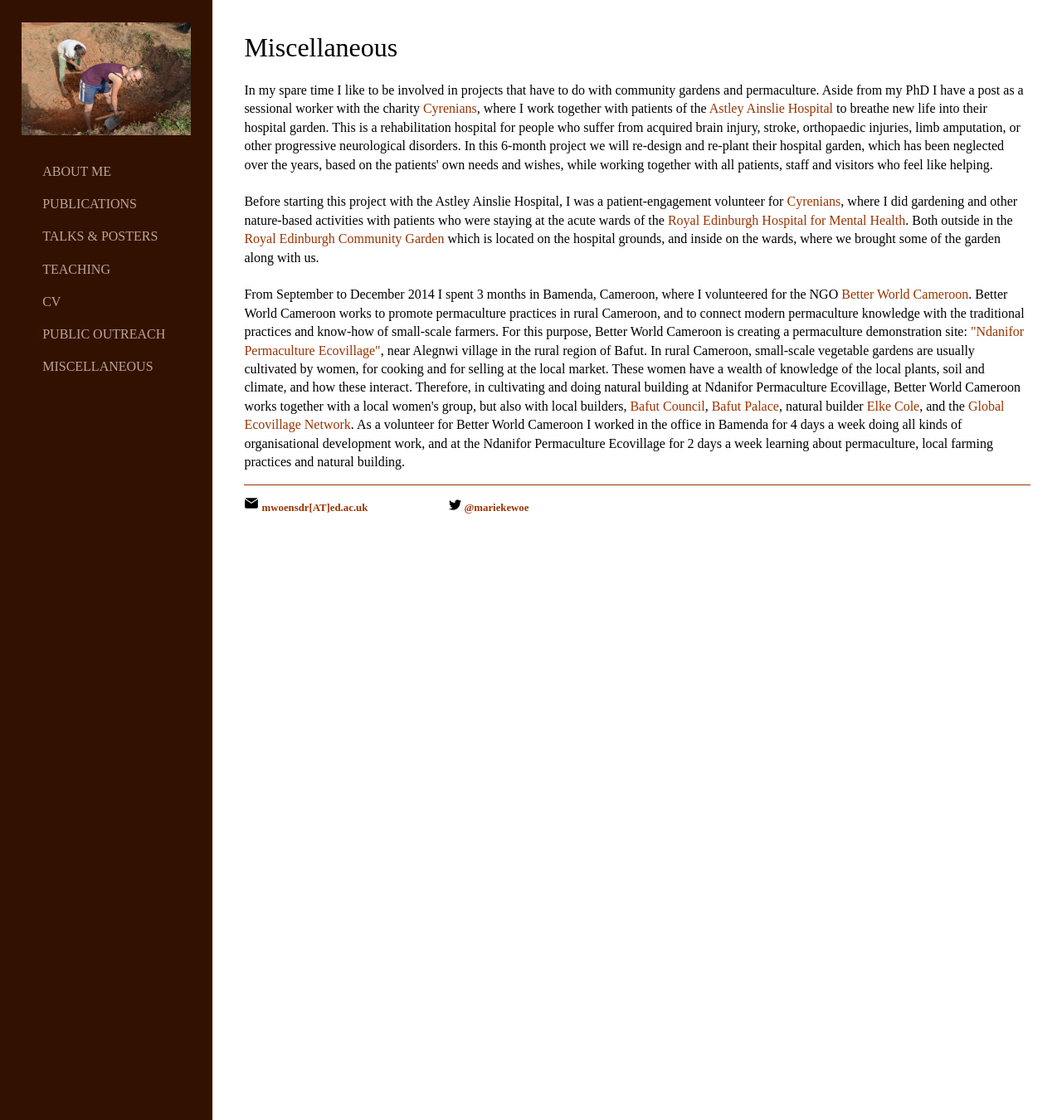
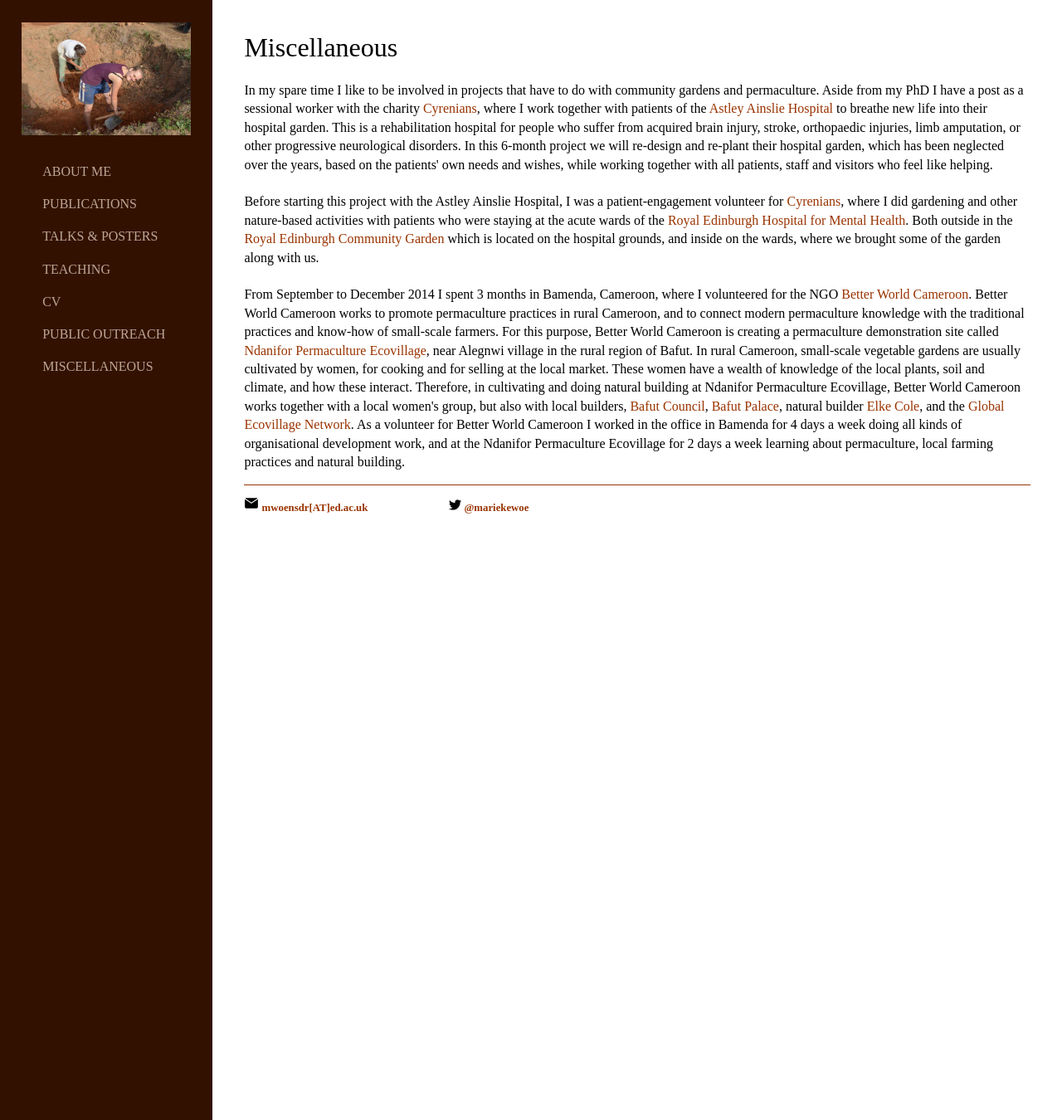
Before and after one commit to marieke-woensdregt/marieke-woensdregt.github.io, a Jekyll site: the page built from misc/index.html, in a window 1280 px wide. Shown: the whole page at 83% size. Built offline with Jekyll 4.4.1, drawn with Linux system fonts in a browser that asks for light colours.

Commit message:
Update index.html

```diff
--- a/misc/index.html
+++ b/misc/index.html
@@ -29,8 +29,8 @@ title: Miscellaneous
 		From September to December 2014 I spent 3 months in Bamenda, Cameroon, where I volunteered for the NGO
 		<a href="http://betterworld-cameroon.com/">Better World Cameroon</a>. Better World Cameroon works to promote permaculture
 		practices in rural Cameroon, and to connect modern permaculture knowledge with the traditional practices and know-how
-		of small-scale farmers. For this purpose, Better World Cameroon is creating a permaculture demonstration site:
-		<a href="http://betterworld-cameroon.com/ndanifor-permaculture-ecovillage/">"Ndanifor Permaculture Ecovillage"</a>,
+		of small-scale farmers. For this purpose, Better World Cameroon is creating a permaculture demonstration site called
+		<a href="http://betterworld-cameroon.com/ndanifor-permaculture-ecovillage/">Ndanifor Permaculture Ecovillage</a>,
 		near Alegnwi village in the rural region of Bafut. In rural Cameroon, small-scale vegetable gardens are usually
 		cultivated by women, for cooking and for selling at the local market. These women have a wealth of knowledge of the local
 		plants, soil and climate, and how these interact. Therefore, in cultivating and doing natural building at
```
